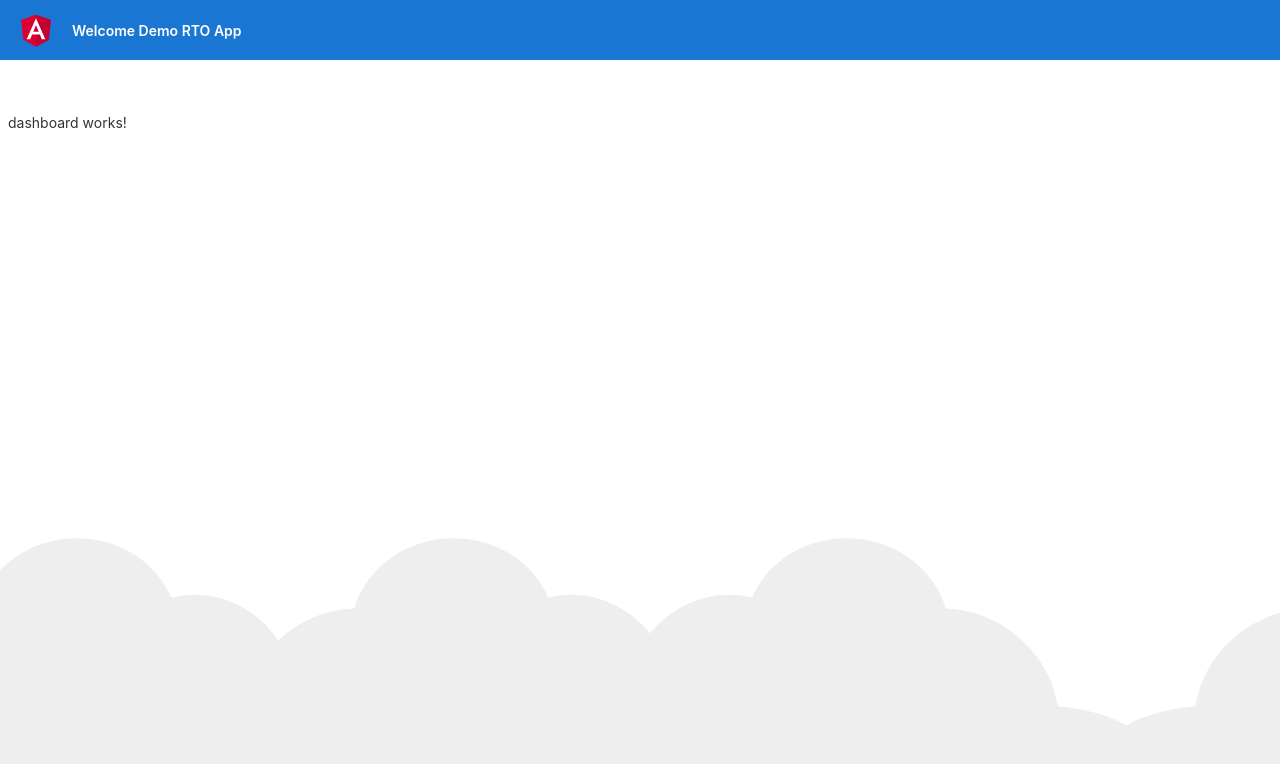
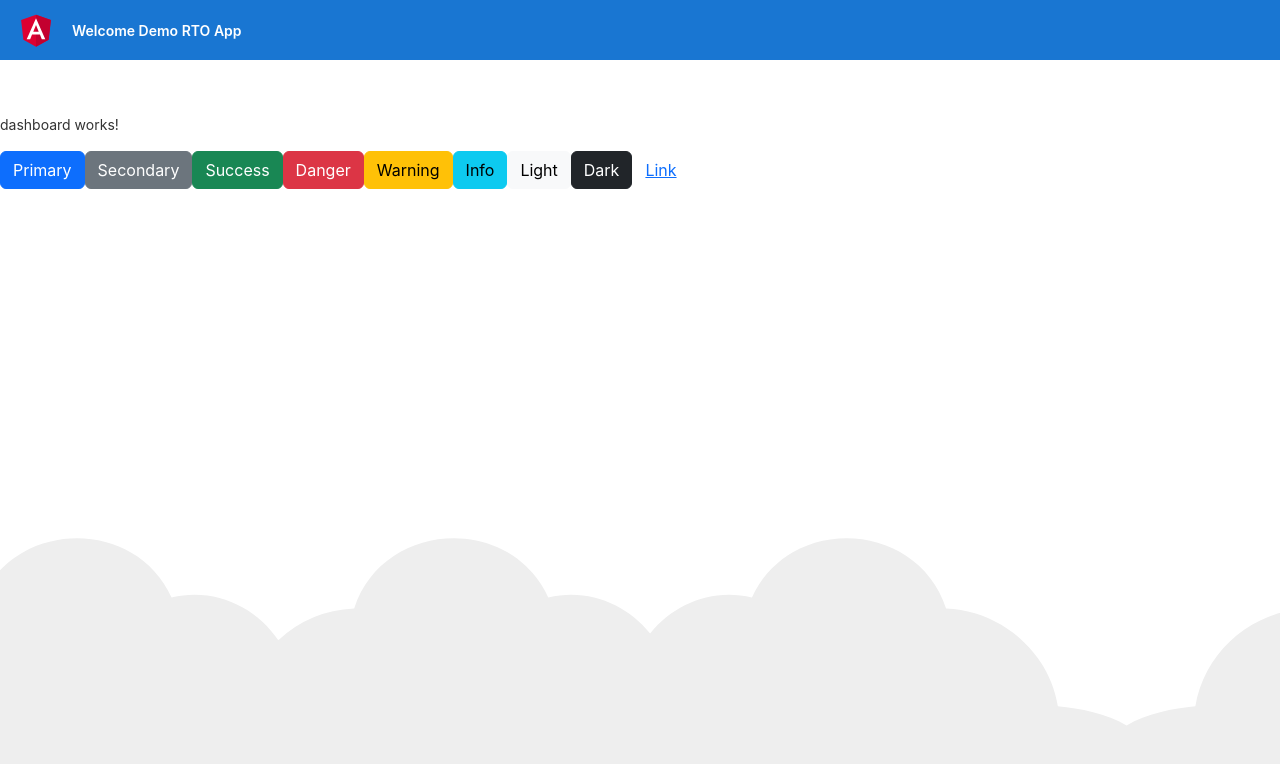
Before and after one commit to maheshwattamwar1/demo-rto-app, an Angular app: page /dashboard in a window 1280 px wide. Shown: the top 764 px of the page. Built offline with nearby package versions, Linux system fonts and the light colour scheme.

Commit message:
Added bootstrap for styling angular application

```diff
--- a/angular.json
+++ b/angular.json
@@ -30,9 +30,13 @@
               "src/assets"
             ],
             "styles": [
+              "node_modules/bootstrap/scss/bootstrap.scss",
+              "node_modules/bootstrap-icons/font/bootstrap-icons.css",
               "src/styles.scss"
             ],
-            "scripts": []
+            "scripts": [
+              "node_modules/bootstrap/dist/js/bootstrap.bundle.min.js"
+            ]
           },
           "configurations": {
             "production": {
@@ -93,9 +97,13 @@
               "src/assets"
             ],
             "styles": [
+              "node_modules/bootstrap/scss/bootstrap.scss",
+              "node_modules/bootstrap-icons/font/bootstrap-icons.css",
               "src/styles.scss"
             ],
-            "scripts": []
+            "scripts": [
+              "node_modules/bootstrap/dist/js/bootstrap.bundle.min.js"
+            ]
           }
         }
       }
--- a/package.json
+++ b/package.json
@@ -18,6 +18,9 @@
     "@angular/platform-browser": "^15.1.0",
     "@angular/platform-browser-dynamic": "^15.1.0",
     "@angular/router": "^15.1.0",
+    "@ng-bootstrap/ng-bootstrap": "^14.0.1",
+    "bootstrap": "^5.2.3",
+    "bootstrap-icons": "^1.10.3",
     "rxjs": "~7.8.0",
     "tslib": "^2.3.0",
     "zone.js": "~0.12.0"
--- a/src/app/app.module.ts
+++ b/src/app/app.module.ts
@@ -1,5 +1,6 @@
 import { NgModule } from '@angular/core';
 import { BrowserModule } from '@angular/platform-browser';
+import { NgbModule } from '@ng-bootstrap/ng-bootstrap';
 
 import { AppRoutingModule } from './app-routing.module';
 import { AppComponent } from './app.component';
@@ -12,6 +13,7 @@ import { DashboardComponent } from './dashboard/dashboard.component';
   ],
   imports: [
     BrowserModule,
+    NgbModule,
     AppRoutingModule
   ],
   providers: [],
--- a/src/app/dashboard/dashboard.component.html
+++ b/src/app/dashboard/dashboard.component.html
@@ -1 +1,11 @@
 <p>dashboard works!</p>
+
+<button type="button" class="btn btn-primary">Primary</button>
+<button type="button" class="btn btn-secondary">Secondary</button>
+<button type="button" class="btn btn-success">Success</button>
+<button type="button" class="btn btn-danger">Danger</button>
+<button type="button" class="btn btn-warning">Warning</button>
+<button type="button" class="btn btn-info">Info</button>
+<button type="button" class="btn btn-light">Light</button>
+<button type="button" class="btn btn-dark">Dark</button>
+<button type="button" class="btn btn-link">Link</button>
```
